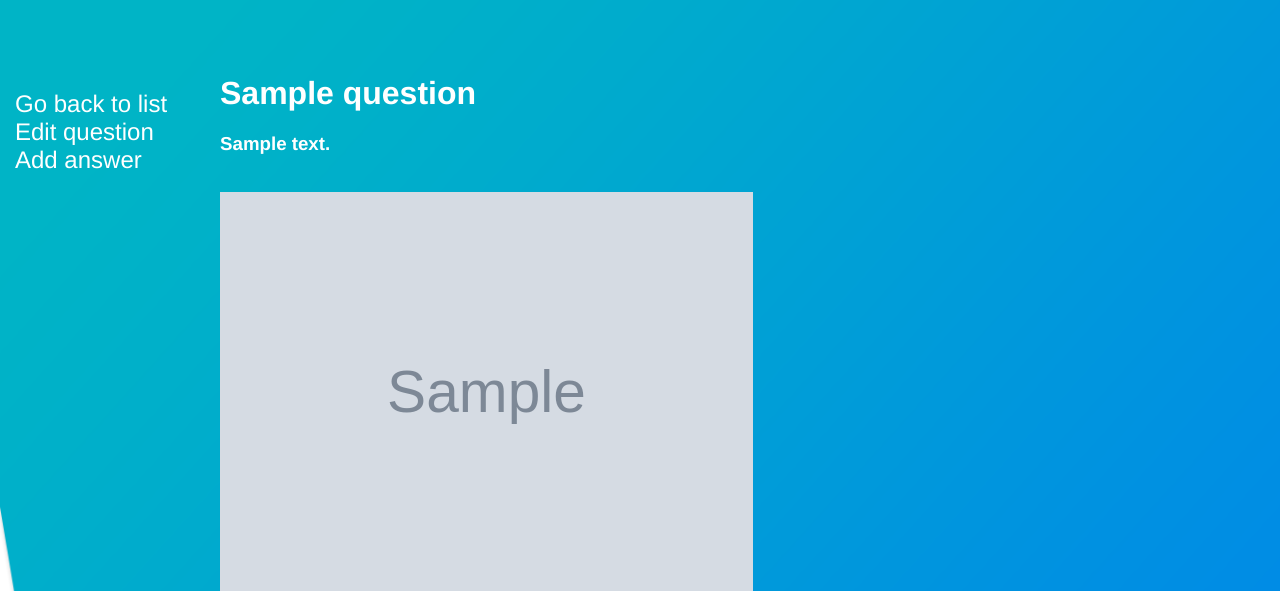
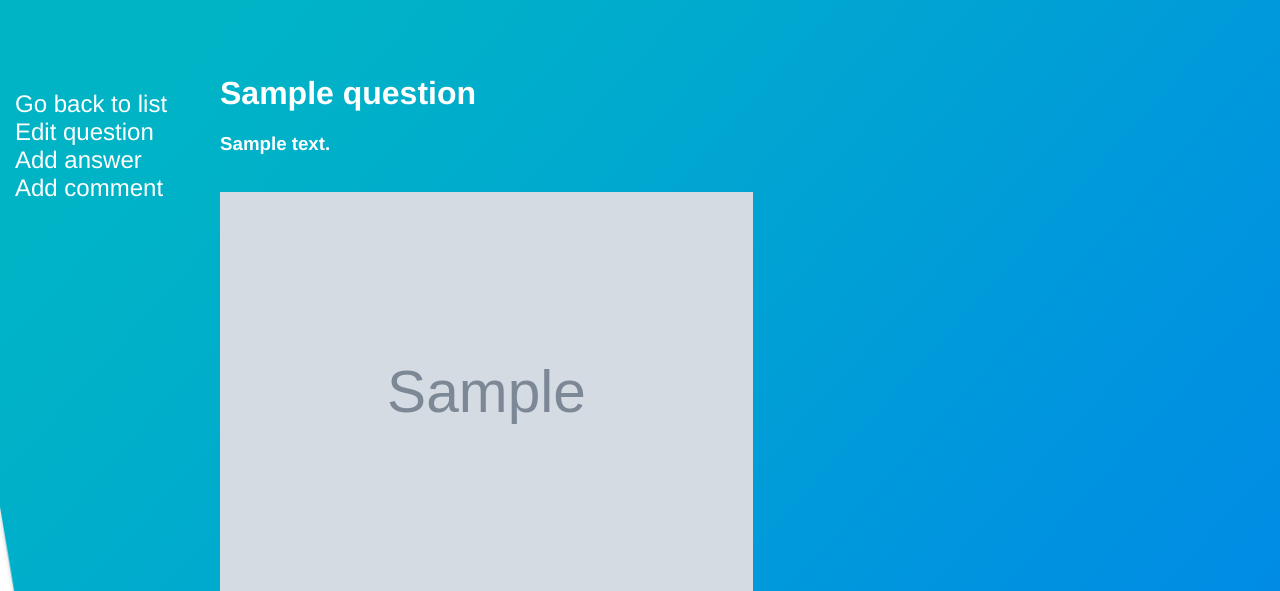
Before and after one commit to MKristof6/Ask-Mate-3, a Flask app: template templates/question.html in a window 1280 px wide. Shown: the top 591 px of the page. Run offline with Flask 2, Linux system fonts and the light colour scheme; the template is opened without the code that fills it: most values are stand-ins (such as "Sample title", 1, 10 or a date in 2020); grey boxes marked "Sample" are stand-in pictures.

Commit message:
Add new comment button to question page

```diff
--- a/templates/question.html
+++ b/templates/question.html
@@ -61,6 +61,7 @@
     <a style="text-decoration: none; color: white" href="/"> Go back to list </a>
     <a style="text-decoration: none; color: white" href="/question/{{ question_id }}/edit"> Edit question </a> <br>
     <a style="text-decoration: none; color: white" href="/question/{{ question_id }}/new-answer"> Add answer </a> <br>
+    <a style="text-decoration: none; color: white" href="/question/{{ question_id }}/new-comment"> Add comment </a> <br>
 </div>
 
 
```
